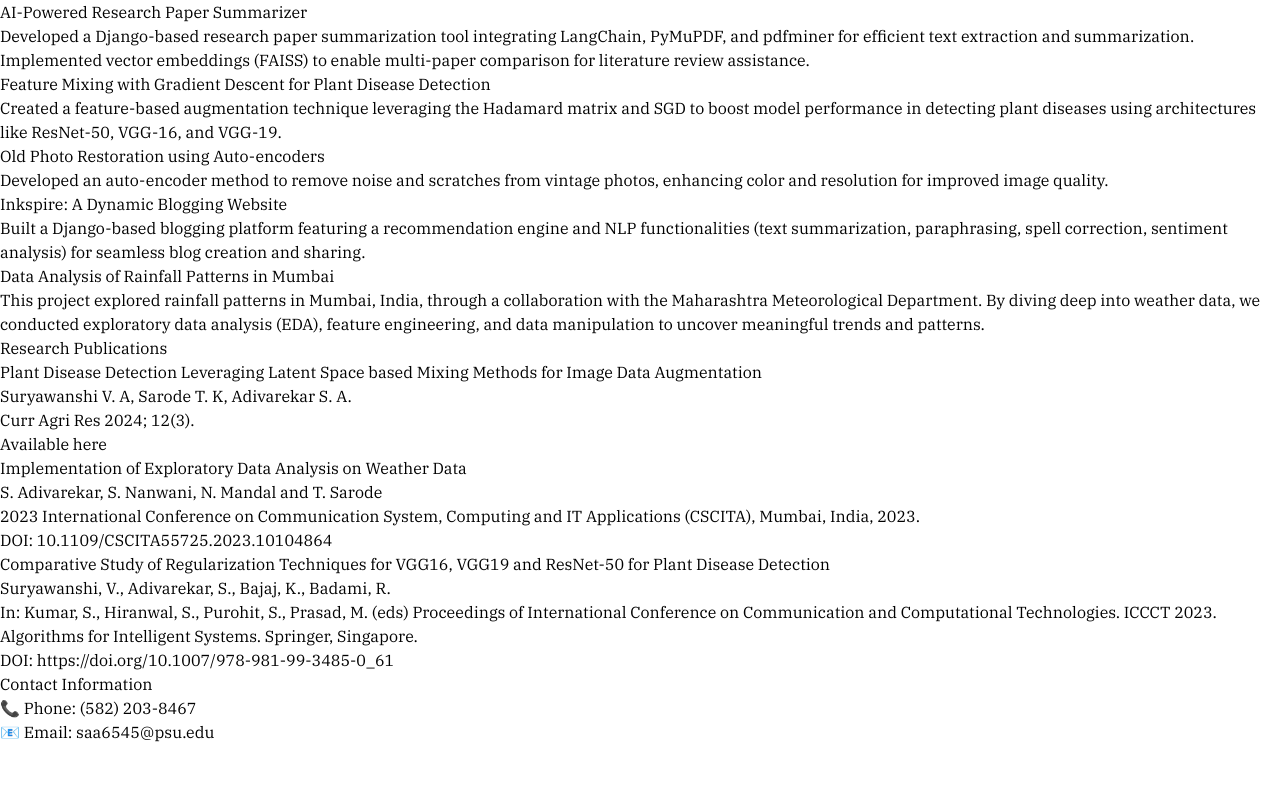
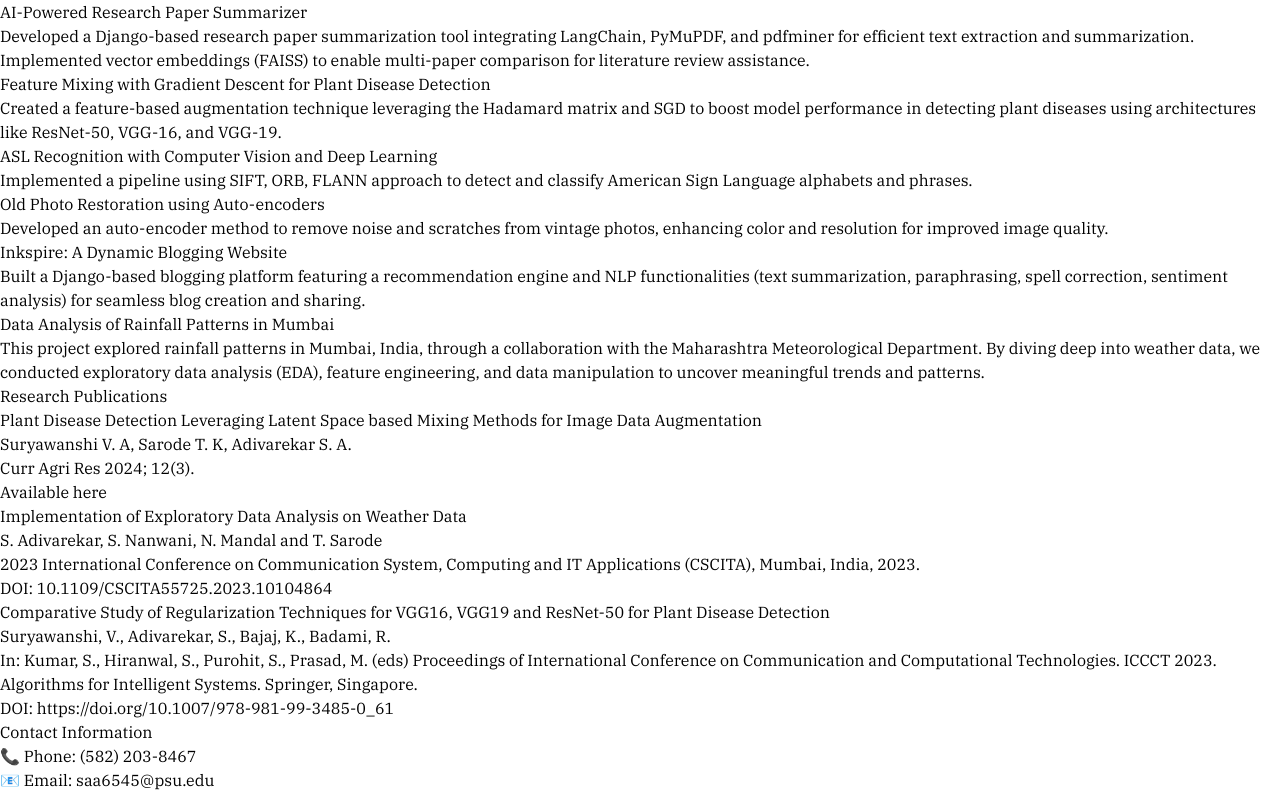
Before and after one commit to Sahiladiv/Portfolio_Sahil, a React (Vite) app: page / in a window 1280 px wide. Shown: the part 3887-4679 px from the top of the page. Before the commit the page ends 4631 px from the top, so only its background shows below. Built offline with nearby package versions, Linux system fonts and the light colour scheme.

Commit message:
Update Projects.jsx

```diff
--- a/src/components/Projects.jsx
+++ b/src/components/Projects.jsx
@@ -45,8 +45,8 @@
             </div>
           </div>
 
-          {/* Card 4 */}
-{/*           <div className="bg-white rounded-lg shadow-lg overflow-hidden">
+          {  /*Card 4 */}
+         <div className="bg-white rounded-lg shadow-lg overflow-hidden">
             <div className="p-6 text-neutral-800">
               <h3 className="text-xl font-semibold mb-2">ASL Recognition with Computer Vision and Deep Learning</h3>
               <div className="w-full h-[1px] bg-gray-300 mb-4"></div>
@@ -54,7 +54,7 @@
                 Implemented a pipeline using SIFT, ORB, FLANN approach to detect and classify American Sign Language alphabets and phrases.
               </p>
             </div>
-          </div> */}
+          </div>
 
           {/* Card 5 */}
           <div className="bg-white rounded-lg shadow-lg overflow-hidden">
```
